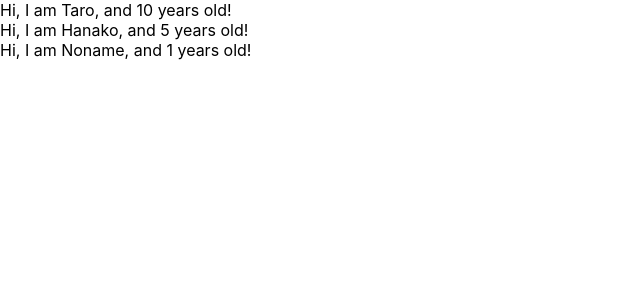
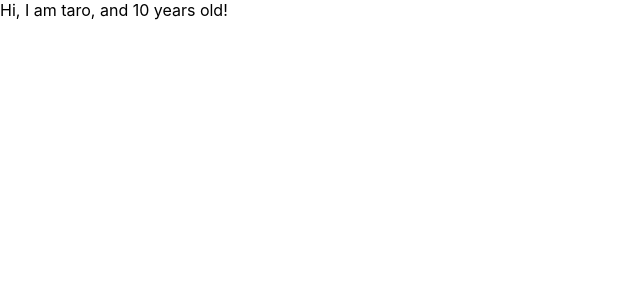
Before and after one commit to riririusei99/study-react-app, a React (Create React App) app: page / in a window 1280 px wide. Shown: the top 300 px of the page, without its empty margins (0-640 px from the left). Built offline with nearby package versions, Linux system fonts and the light colour scheme.

Commit message:
study props again

```diff
--- a/src/App.js
+++ b/src/App.js
@@ -1,19 +1,9 @@
-// JSXをトランスパイル時にReacを使うために必ず記述する。
 import React from 'react';
 
 const App = () => {
-  const profiles = [
-    { name: "Taro", age:10},
-    { name: "Hanako", age:5},
-    { name: "Noname"}
-  ]
   return (
     <div>
-      {
-        profiles.map((profile, index) => {
-          return <User name={profile.name} age={profile.age} key={index} />
-        })
-      }
+      <User name={"taro"} age={10}/>
     </div>
   )
 }
```
